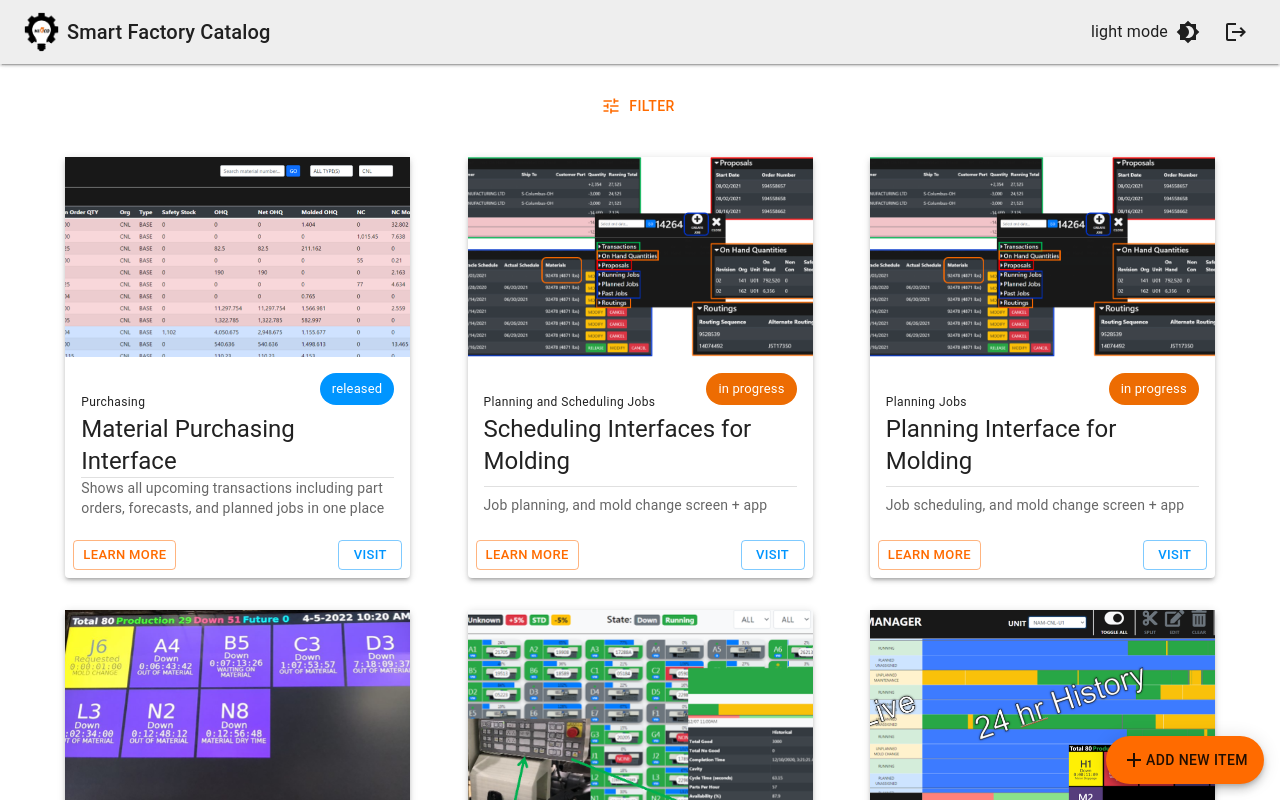
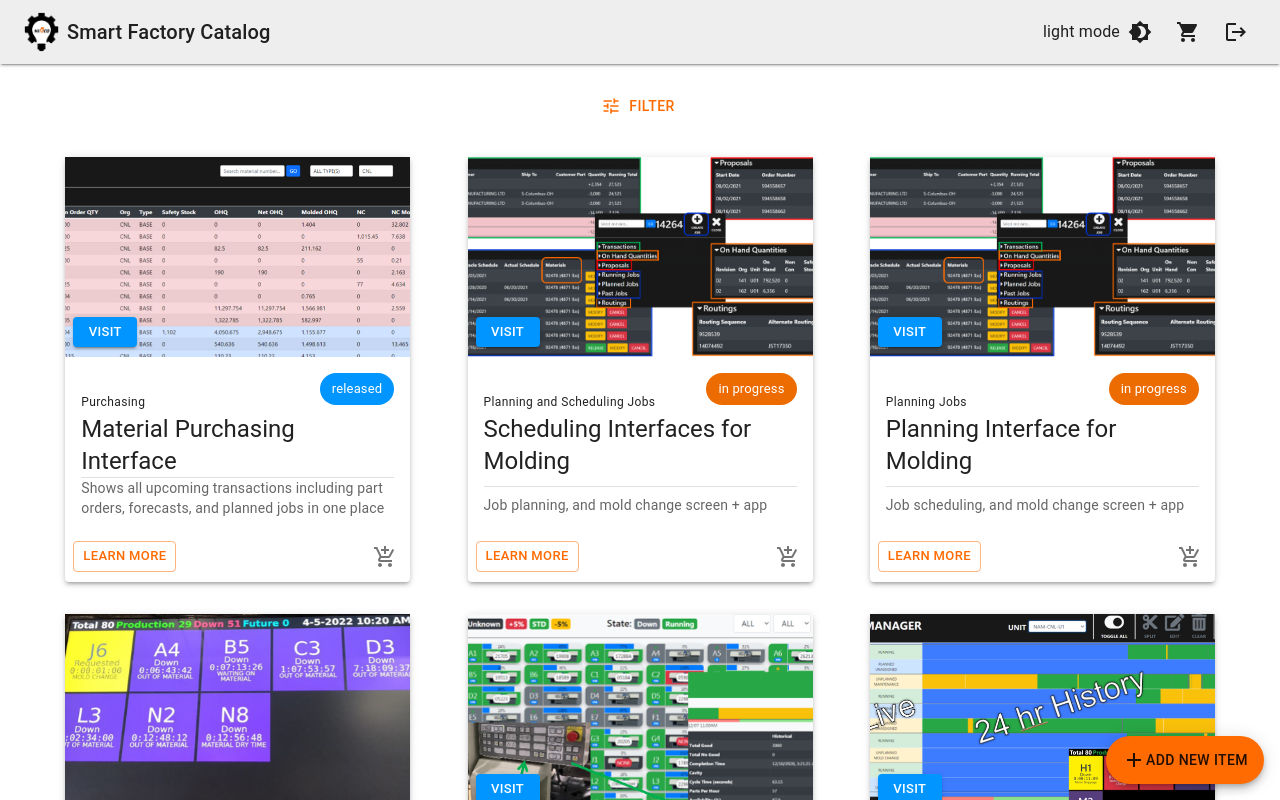
Before and after one commit to sabian4695/smartFactoryCatalog, a React (Create React App) app: page / in a window 1280 px wide. Shown: the top 800 px of the page. Built offline with nearby package versions, Linux system fonts and the light colour scheme.

Commit message:
added cart capabilities

```diff
--- a/src/App.tsx
+++ b/src/App.tsx
@@ -15,12 +15,20 @@ import LogoutIcon from '@mui/icons-material/Logout';
 import AddCatalogItem from './components/modals/AddCatalogItem'
 import Snackbar from '@mui/material/Snackbar';
 import MuiAlert, {AlertProps} from '@mui/material/Alert';
-import {snackBarOpen, snackBarText, snackBarSeverity} from "./components/global/recoilMain";
+import {snackBarOpen, snackBarText, snackBarSeverity, cartItems} from "./components/global/recoilMain";
 import {useRecoilValue, useRecoilState} from "recoil";
 import FilterDrawer from "./components/modals/FilterDrawer";
 import EditCatalogItem from "./components/modals/EditCatalogItem";
 import AreYouSure from "./components/modals/AreYouSure";
 import Tooltip from '@mui/material/Tooltip';
+import ShoppingCartIcon from '@mui/icons-material/ShoppingCart';
+import Badge from '@mui/material/Badge';
+import Menu from '@mui/material/Menu';
+import MenuItem from '@mui/material/MenuItem';
+import ListItemIcon from '@mui/material/ListItemIcon';
+import ListItemText from '@mui/material/ListItemText';
+import DeleteIcon from '@mui/icons-material/Delete';
+import Button from "@mui/material/Button";
 
 const Alert = React.forwardRef<HTMLDivElement, AlertProps>(function Alert(
     props,
@@ -37,12 +45,29 @@ if (localStorage.getItem('themeMode') !== null) {
     defaultTheme = 'light'
     localStorage.setItem('themeMode','light')
 }
+const options = [
+    'None',
+    'Atria',
+    'Callisto',
+    'Dione',
+    'Ganymede',
+    'Hangouts Call',
+    'Luna',
+    'Oberon',
+    'Phobos',
+    'Pyxis',
+    'Sedna',
+    'Titania',
+    'Triton',
+    'Umbriel',
+];
 
 function App() {
     const [mode, setMode] = React.useState(defaultTheme);
-    const snackSev = useRecoilValue(snackBarSeverity);
+    const [cart, setCart] = useRecoilState(cartItems)
+    const [snackSev, setSnackSev] = useRecoilState(snackBarSeverity);
     const [snackOpen, setSnackOpen] = useRecoilState(snackBarOpen);
-    const snackText = useRecoilValue(snackBarText);
+    const [snackText, setSnackText] = useRecoilState(snackBarText);
     function setTheme() {
         if(mode === 'light') {
             setMode('dark')
@@ -68,6 +93,16 @@ function App() {
         if (reason === 'clickaway') {return}
         setSnackOpen(false);
     };
+    const [anchorEl, setAnchorEl] = React.useState<null | HTMLElement>(null);
+    const openMenu = Boolean(anchorEl);
+    function removeCartItem(id: string) {
+        //@ts-ignore
+        let newArray = cart.filter(function(el) { return el.id !== id; });
+        setCart(newArray);
+        setSnackSev('success')
+        setSnackText('Item removed')
+        setSnackOpen(true)
+    }
     return (
         <ThemeProvider theme={theme}>
         <Box>
@@ -92,6 +127,17 @@ function App() {
                                 {theme.palette.mode === 'dark' ? <Brightness7Icon /> : <Brightness4Icon />}
                             </IconButton>
                         </Tooltip>
+                        <Tooltip title="Cart" arrow>
+                            <IconButton
+                                sx={{ ml: 1 }}
+                                color="inherit"
+                                onClick={(event: React.MouseEvent<HTMLElement>) => {setAnchorEl(event.currentTarget)}}
+                            >
+                                <Badge badgeContent={cart.length} color="secondary">
+                                    <ShoppingCartIcon/>
+                                </Badge>
+                            </IconButton>
+                        </Tooltip>
                         <Tooltip title="Logout" arrow>
                             <IconButton sx={{ ml: 1 }} color="inherit">
                                 <LogoutIcon/>
@@ -105,7 +151,65 @@ function App() {
                 <Catalog/>
             </Box>
         </Box>
-            <Snackbar open={snackOpen} autoHideDuration={4000} onClose={snackClose}>
+            <Menu
+                id="long-menu"
+                MenuListProps={{
+                    'aria-labelledby': 'long-button',
+                }}
+                anchorEl={anchorEl}
+                anchorOrigin={{
+                    vertical: 'bottom',
+                    horizontal: 'right',
+                }}
+                transformOrigin={{
+                    vertical: 'top',
+                    horizontal: 'right',
+                }}
+                open={openMenu}
+                onClose={() => {setAnchorEl(null)}}
+                PaperProps={{
+                    style: {
+                        maxHeight: 500,
+                        minWidth: 300,
+                        maxWidth: 500
+                    },
+                }}
+            >
+                {cart.length === 0 ?
+                    <Box sx={{mx:1}}>
+                        <Typography color='text.secondary' sx={{fontWeight: '600'}}>
+                            No items added yet.
+                        </Typography>
+                        <Typography variant='subtitle2'>
+                            Tip - add items to your cart to send to the smart factory team.
+                            This tells us you're interested in these products, and we will reach out to you.
+                        </Typography>
+                    </Box>
+                    :
+                    <div key={'2'}>
+                        {cart.map((option) => (
+                            <Tooltip title='Click to Remove'>
+                                {/*@ts-ignore*/}
+                                <MenuItem key={option.id} onClick={() => removeCartItem(option.id)}>
+                                    {/*@ts-ignore*/}
+                                    <ListItemText>{option.title}</ListItemText>
+                                    <ListItemIcon sx={{ml:2, mr:-2}}>
+                                        <DeleteIcon/>
+                                    </ListItemIcon>
+                                </MenuItem>
+                            </Tooltip>
+                        ))}
+                        <Button
+                            fullWidth
+                            key={'1'}
+                            variant='contained'
+                            disableElevation color='secondary' size='small'>
+                            Send Cart
+                        </Button>
+                    </div>
+                }
+            </Menu>
+            <Snackbar open={snackOpen} autoHideDuration={2000} onClose={snackClose}>
                 {/*@ts-ignore*/}
                 <Alert onClose={snackClose} severity={snackSev} sx={{width: '100%'}}>
                     {snackText}
--- a/src/components/CatalogItem.tsx
+++ b/src/components/CatalogItem.tsx
@@ -6,28 +6,72 @@ import {catalogListAtom} from "./global/CatalogList";
 import Typography from '@mui/material/Typography';
 import Button from '@mui/material/Button';
 import Paper from '@mui/material/Paper';
-import {useRecoilValue, useSetRecoilState} from "recoil";
-import {categoryItem, categoryOpen} from "./global/recoilMain";
+import {useRecoilState, useRecoilValue, useSetRecoilState} from "recoil";
+import {cartItems, categoryItem, categoryOpen, snackBarOpen, snackBarSeverity, snackBarText} from "./global/recoilMain";
 import Chip from '@mui/material/Chip';
 import Divider from '@mui/material/Divider';
 import Box from '@mui/material/Box';
 import Grow from '@mui/material/Grow';
 import Tooltip from '@mui/material/Tooltip';
+import IconButton from "@mui/material/IconButton";
+import AddShoppingCartIcon from '@mui/icons-material/AddShoppingCart';
+import DoneIcon from '@mui/icons-material/Done';
+import Icon from '@mui/material/Icon';
 
 export default function CatalogItem({sfItemID}: { sfItemID: any }) {
     const catalogList = useRecoilValue(catalogListAtom)
     let currentItem = catalogList.find(x => x.key === sfItemID)
     const setOpenModal = useSetRecoilState(categoryOpen)
     const setItemDetails = useSetRecoilState(categoryItem)
+    const [cart, setCart] = useRecoilState(cartItems)
+    const setSnackText = useSetRecoilState(snackBarText);
+    const setSnackSev = useSetRecoilState(snackBarSeverity);
+    const setSnackOpen = useSetRecoilState(snackBarOpen);
     function openItem() {
         //@ts-ignore
         setItemDetails(sfItemID)
         setOpenModal(true)
     }
+    function addToCart() {
+        //@ts-ignore
+        if (cart.find(x => x.id === sfItemID)) {
+            setSnackSev('error')
+            setSnackText('Error: Item already in cart')
+            setSnackOpen(true)
+            return
+        }
+
+        let newItem = {
+            id: sfItemID,
+            title: currentItem === undefined ? '' : currentItem.longTitle
+        }
+        //@ts-ignore
+        setCart((prevState: any) => [...prevState, newItem])
+        setSnackSev('success')
+        setSnackText('Item added to cart')
+        setSnackOpen(true)
+    }
     return (
         <>
             <Grow in={true}>
+                <Box component='div' sx={{position:'relative'}}>
                     <Paper sx={{ width: 345 }} elevation={3}>
+                        {currentItem?.link === null ? null :
+                            //@ts-ignore
+                            <Tooltip title="Open website" arrow>
+                                <Button
+                                    size="small"
+                                    variant='contained'
+                                    color='secondary'
+                                    component='a'
+                                    href={currentItem?.link}
+                                    target='blank'
+                                    sx={{left:8,top:160,position:'absolute'}}
+                                >
+                                    Visit
+                                </Button>
+                            </Tooltip>
+                        }
                         <CardMedia
                             sx={{ height: 200 }}
                             image={currentItem?.imgURL}
@@ -53,7 +97,6 @@ export default function CatalogItem({sfItemID}: { sfItemID: any }) {
                                     {currentItem?.longTitle}
                                 </Typography>
                             </Box>
-
                             <Divider />
                             <Typography variant="body2" color="text.secondary">
                                 {currentItem?.description}
@@ -61,14 +104,19 @@ export default function CatalogItem({sfItemID}: { sfItemID: any }) {
                         </CardContent>
                         <CardActions sx={{justifyContent:'space-between'}}>
                             <Button size="small" variant='outlined' onClick={openItem}>Learn More</Button>
-                        {currentItem?.link === null ? null :
-                            //@ts-ignore
-                            <Tooltip title="Open website" arrow>
-                                <Button size="small" variant='outlined' color='secondary' component='a' href={currentItem?.link} target='blank'>Visit</Button>
+                            {//@ts-ignore
+                                cart.find(x => x.id === currentItem.key) ?
+                                    <Icon color='inherit'><DoneIcon/></Icon>
+                                    :
+                                    <Tooltip title='Add to Cart'>
+                                        <IconButton onClick={addToCart} size='small'>
+                                            <AddShoppingCartIcon/>
+                                        </IconButton>
                                     </Tooltip>
                             }
                         </CardActions>
                     </Paper>
+                </Box>
             </Grow>
         </>
     )
--- a/src/components/global/recoilMain.js
+++ b/src/components/global/recoilMain.js
@@ -59,3 +59,8 @@ export const areYouSureAccept = atom({
     key: "areYouSureAccept",
     default: false,
 });
+
+export const cartItems = atom({
+    key: "cartItems",
+    default: [],
+});
--- a/src/components/modals/CatalogDetails.tsx
+++ b/src/components/modals/CatalogDetails.tsx
@@ -8,7 +8,7 @@ import {
     editCatagoryOpen,
     snackBarText,
     snackBarSeverity,
-    snackBarOpen
+    snackBarOpen, cartItems
 } from '../global/recoilMain'
 import {useRecoilState, useRecoilValue, useSetRecoilState} from "recoil";
 import {catalogListAtom, filteredCatalog} from '../global/CatalogList'
@@ -25,13 +25,15 @@ import MenuItem from '@mui/material/MenuItem';
 import EditIcon from '@mui/icons-material/Edit';
 import DeleteIcon from '@mui/icons-material/Delete';
 import {areYouSure, areYouSureDetails, areYouSureTitle, areYouSureAccept} from "../global/recoilMain";
+import Tooltip from '@mui/material/Tooltip';
+import AddShoppingCartIcon from "@mui/icons-material/AddShoppingCart";
 
 export default function CatalogDetails() {
     const [openModal, setOpenModal] = useRecoilState(categoryOpen)
     const setEditOpen = useSetRecoilState(editCatagoryOpen)
-    const itemDetails = useRecoilValue(categoryItem)
+    const itemID = useRecoilValue(categoryItem)
     const [catalogList, setCatalogList] = useRecoilState(catalogListAtom)
-    let currentItem = catalogList.find(x => x.key === itemDetails)
+    let currentItem = catalogList.find(x => x.key === itemID)
     const [anchorEl, setAnchorEl] = React.useState<null | HTMLElement>(null);
     const [itemDelete, setItemDelete] = React.useState(false)
     const moreOpen = Boolean(anchorEl);
@@ -43,6 +45,7 @@ export default function CatalogDetails() {
     const setCheckDetails = useSetRecoilState(areYouSureDetails);
     const [checkAccept, setCheckAccept] = useRecoilState(areYouSureAccept);
     const setFiltered = useSetRecoilState(filteredCatalog)
+    const [cart, setCart] = useRecoilState(cartItems)
     const handleClick = (event: React.MouseEvent<HTMLElement>) => {
         setAnchorEl(event.currentTarget);
     };
@@ -69,7 +72,7 @@ export default function CatalogDetails() {
     }, [areYouSureOpen])
     async function handleDelete() {
         if (!itemDelete) {return}
-        let newArray = catalogList.filter(function(el) { return el.key !== itemDetails; });
+        let newArray = catalogList.filter(function(el) { return el.key !== itemID; });
         setCatalogList(newArray);
         setFiltered(newArray)
         setOpenModal(false)
@@ -79,7 +82,24 @@ export default function CatalogDetails() {
         setCheckAccept(false)
         setItemDelete(false)
     }
-
+    function addToCart() {
+        //@ts-ignore
+        if (cart.find(x => x.id === itemID)) {
+            setSnackSev('error')
+            setSnackText('Error: Item already in cart')
+            setSnackOpen(true)
+            return
+        }
+        let newItem = {
+            id: itemID,
+            title: currentItem === undefined ? '' : currentItem.longTitle
+        }
+        //@ts-ignore
+        setCart((prevState: any) => [...prevState, newItem])
+        setSnackSev('success')
+        setSnackText('Item added to cart')
+        setSnackOpen(true)
+    }
     return (
         <>
             <Dialog
@@ -88,6 +108,7 @@ export default function CatalogDetails() {
                 scroll='body'
             >
                 <DialogTitle sx={{display:'flex', justifyContent:'space-between', alignItems:'center'}}>
+                    <Tooltip title="Options" arrow>
                         <IconButton
                             size='small'
                             aria-label="more"
@@ -99,6 +120,7 @@ export default function CatalogDetails() {
                         >
                             <MoreVertIcon/>
                         </IconButton>
+                    </Tooltip>
                     <div style={{flexGrow:'1'}}>
                         {currentItem?.longTitle}
                     </div>
@@ -112,10 +134,12 @@ export default function CatalogDetails() {
                         <Typography variant="caption" component="div" display='inline'>
                             {currentItem?.shortTitle}
                         </Typography>
+                        <Tooltip title="Status" arrow>
                             <Chip
                                 label={currentItem?.status}
                                 color={currentItem?.status === "in progress" ? 'warning' : (currentItem?.status === "released" ? 'secondary' : 'default')}
                             />
+                        </Tooltip>
                     </Box>
                     <Typography>
                         {currentItem?.description}
@@ -123,6 +147,8 @@ export default function CatalogDetails() {
                     <DialogContentText sx={{mb:1}}>
                         {currentItem?.details}
                     </DialogContentText>
+                    <Box sx={{display: 'flex', alignItems: 'center', justifyContent: 'space-between'}}>
+                        <Box>
                             <Typography display='inline' color='text.secondary'>
                                 Adopted by:
                             </Typography>
@@ -130,6 +156,19 @@ export default function CatalogDetails() {
                             {currentItem?.unitAdoption.map(x => (
                                 <Chip size='small' sx={{mx:0.5}} key={x} color='primary' variant='outlined' label={x}/>
                             ))}
+                        </Box>
+                        <Button
+                            onClick={addToCart}
+                            variant='contained'
+                            disableElevation
+                            sx={{color:'#FFFFFF'}}
+                            startIcon={<AddShoppingCartIcon/>}
+                            //@ts-ignore
+                            disabled={!!cart.find(x => x.id === itemID)}
+                        >
+                            Add to Cart
+                        </Button>
+                    </Box>
                     {currentItem?.link === null ? null :
                         //@ts-ignore
                         <Button size="small"
@@ -137,7 +176,7 @@ export default function CatalogDetails() {
                                 color='secondary'
                                 sx={{mt:1, display:'flex'}}
                                 component='a'
-                                href={currentItem?.link} target='blank'>Visit</Button>
+                                href={currentItem?.link} target='blank'>Visit Website</Button>
                     }
                 </DialogContent>
             </Dialog>
```
Lines whose indentation alone changed are shown as unchanged.
